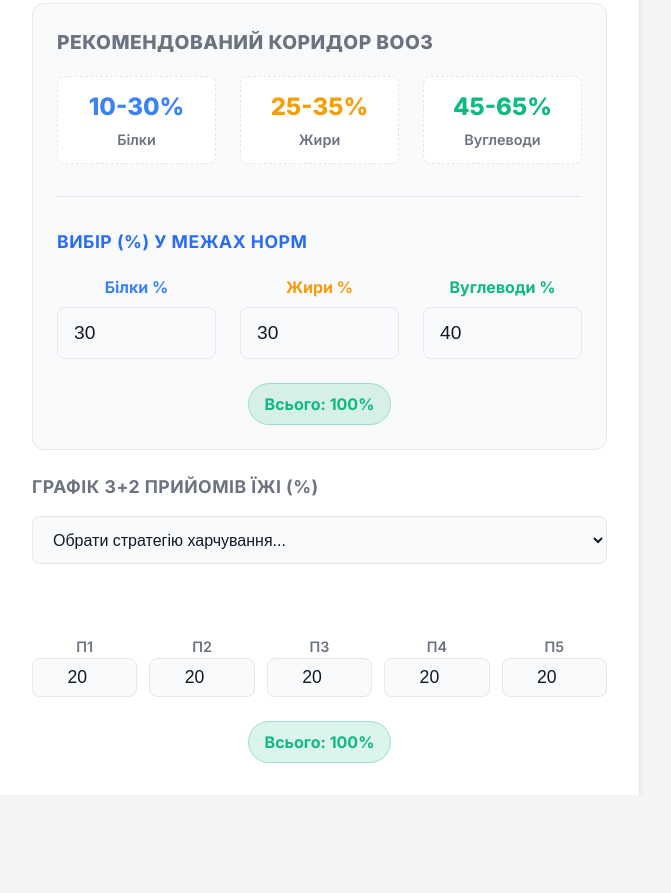
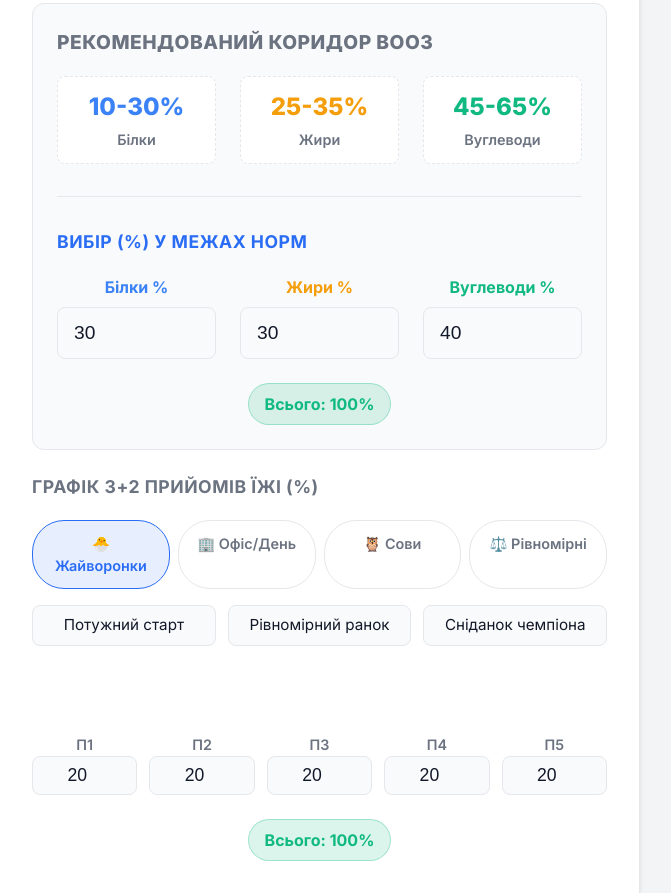
Before and after one commit to Dmytro-266/PCF, a plain HTML site: page index.html in a window 1280 px wide. Shown: the part 1057-1950 px from the top of the page, without its empty margins (0-671 px from the left). Before the commit the page ends 1852 px from the top, so only its background shows below. Drawn offline with Linux system fonts and the light colour scheme.

Commit message:
Update index.html

```diff
--- a/index.html
+++ b/index.html
@@ -4,6 +4,11 @@
     <meta charset="UTF-8">
     <meta name="viewport" content="width=device-width, initial-scale=1.0">
     <title>Professional Calorie Calculator</title>
+
+    <!-- Icons -->
+    <link rel="icon" type="image/png" href="12.png">
+    <link rel="apple-touch-icon" sizes="180x180" href="12.png">
+    <link rel="icon" sizes="192x192" href="12.png">
 
     <!-- Підключаємо сучасний шрифт Inter -->
     <link rel="preconnect" href="https://fonts.googleapis.com">
@@ -463,6 +468,69 @@
             transform: translateY(0);
         }
 
+        /* --- New Strategy Selector Styles --- */
+        .strategy-categories {
+            display: grid;
+            grid-template-columns: repeat(auto-fit, minmax(100px, 1fr));
+            gap: 0.5rem;
+            margin-bottom: 1rem;
+        }
+
+        .strategy-cat-btn {
+            padding: 0.75rem;
+            border: 1px solid var(--border-color);
+            border-radius: 2rem; /* Pill shape */
+            background: var(--bg-card);
+            color: var(--text-muted);
+            font-weight: 600;
+            font-size: 0.9rem;
+            cursor: pointer;
+            transition: all 0.2s;
+            text-align: center;
+        }
+
+        .strategy-cat-btn.active {
+            background: var(--primary-light);
+            border-color: var(--primary-color);
+            color: var(--primary-color);
+        }
+
+        body.dark-theme .strategy-cat-btn.active {
+            background: rgba(59, 130, 246, 0.2);
+        }
+
+        .strategy-options {
+            display: flex;
+            flex-wrap: wrap;
+            gap: 0.75rem;
+            margin-bottom: 1rem;
+        }
+
+        .strategy-opt-btn {
+            padding: 0.5rem 1rem;
+            border: 1px solid var(--border-color);
+            border-radius: 0.5rem;
+            background: var(--bg-input);
+            color: var(--text-main);
+            font-size: 0.95rem;
+            cursor: pointer;
+            transition: all 0.2s;
+            flex: 1;
+            text-align: center;
+            min-width: 120px;
+        }
+
+        .strategy-opt-btn:hover {
+            border-color: var(--success-color);
+        }
+
+        .strategy-opt-btn.active {
+            background: rgba(16, 185, 129, 0.15); /* Green-ish tint */
+            border-color: var(--success-color);
+            color: var(--success-color);
+            font-weight: 700;
+        }
+
         /* --- Results Panel Styling --- */
         .results-container {
             width: 100%;
@@ -775,14 +843,17 @@
 
                 <!-- Meals (Separate container as requested) -->
                 <div class="form-group">
-                    <h3 class="section-subtitle" style="margin-bottom: 0.5rem; font-size: 1.1rem; font-weight: 700;">ГРАФІК 3+2 ПРИЙОМІВ ЇЖІ (%)</h3>
+                    <h3 class="section-subtitle" style="margin-bottom: 0.75rem; font-size: 1.1rem; font-weight: 700;">ГРАФІК 3+2 ПРИЙОМІВ ЇЖІ (%)</h3>
 
-                    <!-- Strategy Selector -->
-                    <div style="margin-bottom: 1rem;">
-                        <select id="strategySelector" style="width: 100%; padding: 0.85rem 1rem; font-size: 1rem; border-radius: 0.5rem; border: 1px solid var(--border-color); background-color: var(--bg-input); color: var(--text-main);">
-                            <option value="" disabled selected>Обрати стратегію харчування...</option>
-                            <!-- Options populated by JS -->
-                        </select>
+                    <!-- NEW STRATEGY SELECTOR (Tabs + Options) -->
+                    <div style="margin-bottom: 1.5rem;">
+                        <!-- Row 1: Categories -->
+                        <div id="strategyCategories" class="strategy-categories"></div>
+
+                        <!-- Row 2: Options -->
+                        <div id="strategyOptions" class="strategy-options"></div>
+
+                        <!-- Description -->
                         <div id="strategyDescription"></div>
                     </div>
 
@@ -821,33 +892,45 @@
 
     <script>
         // --- 1. Data Structure: Strategies ---
-        const strategies = {
-            "Early Bird (Жайворонки)": [
+        const strategiesData = {
+            "early": {
+                label: "🐣 Жайворонки",
+                options: [
                     { name: "Потужний старт", desc: "Для тих, хто робить найважчу роботу до 12:00", values: [30, 10, 30, 10, 20] },
                     { name: "Рівномірний ранок", desc: "Баланс енергії до обіду", values: [35, 10, 25, 10, 20] },
                     { name: "Сніданок чемпіона", desc: "Максимум калорій зранку", values: [35, 15, 25, 10, 15] }
-            ],
-            "Office/Day (Офісний ритм)": [
+                ]
+            },
+            "office": {
+                label: "🏢 Офіс/День",
+                options: [
                     { name: "Класичний обід", desc: "Основний прийом їжі в середині дня", values: [25, 10, 35, 10, 20] },
                     { name: "Ситий полудень", desc: "Акцент на обідню перерву", values: [20, 10, 40, 10, 20] },
                     { name: "Денний пік", desc: "Для активності в другій половині дня", values: [15, 15, 35, 15, 20] }
-            ],
-            "Night Owl (Сови)": [
+                ]
+            },
+            "owl": {
+                label: "🦉 Сови",
+                options: [
                     { name: "Вечірній комфорт", desc: "Легкий ранок, ситна вечеря", values: [20, 10, 30, 10, 30] },
                     { name: "Пізня енергія", desc: "Для тих, хто працює пізно", values: [15, 10, 30, 10, 35] },
-                { name: "Нічний дожор (контрольований)", desc: "Сніданок символічний, основна енергія ввечері", values: [15, 10, 25, 15, 35] }
-            ],
-            "Grazing (Рівномірне)": [
+                    { name: "Нічний дожор", desc: "Сніданок символічний, основна енергія ввечері", values: [15, 10, 25, 15, 35] }
+                ]
+            },
+            "grazing": {
+                label: "⚖️ Рівномірні",
+                options: [
                     { name: "Ідеальний баланс", desc: "Рівні порції протягом дня", values: [20, 20, 20, 20, 20] },
-                { name: "Дробне харчування", desc: "Постійне підживлення", values: [20, 20, 20, 20, 20] }, // Duplicate values in source, keeping logic
-                { name: "Акцент на сніданок/обід/вечерю", desc: "Основні прийоми рівні, перекуси мінімальні", values: [30, 5, 30, 5, 30] }
+                    { name: "Дробне харчування", desc: "Постійне підживлення", values: [20, 20, 20, 20, 20] },
+                    { name: "3 основні + 2", desc: "Основні прийоми рівні, перекуси мінімальні", values: [30, 5, 30, 5, 30] }
                 ]
+            }
         };
 
         document.addEventListener('DOMContentLoaded', () => {
             loadSavedData();
             loadTheme();
-            initStrategySelector(); // Initialize Selector
+            initTabbedStrategySelector(); // New Init
 
             // Theme toggle
             document.getElementById('themeToggle').addEventListener('change', function() {
@@ -906,47 +989,66 @@
             updateMacroBadge();
         });
 
-        function initStrategySelector() {
-            const selector = document.getElementById('strategySelector');
+        function initTabbedStrategySelector() {
+            const categoriesContainer = document.getElementById('strategyCategories');
+            const optionsContainer = document.getElementById('strategyOptions');
             const description = document.getElementById('strategyDescription');
 
-            // Populate Dropdown
-            for (const [groupName, groupStrategies] of Object.entries(strategies)) {
-                const optgroup = document.createElement('optgroup');
-                optgroup.label = groupName;
+            let activeCategory = 'early'; // Default
 
-                groupStrategies.forEach((strat, index) => {
-                    const option = document.createElement('option');
-                    // Create a unique key for value to retrieve data later
-                    option.value = `${groupName}|${index}`;
-                    option.textContent = strat.name;
-                    optgroup.appendChild(option);
+            // 1. Render Category Tabs
+            function renderCategories() {
+                categoriesContainer.innerHTML = '';
+                for (const [key, data] of Object.entries(strategiesData)) {
+                    const btn = document.createElement('div');
+                    btn.className = `strategy-cat-btn ${key === activeCategory ? 'active' : ''}`;
+                    btn.textContent = data.label;
+                    btn.addEventListener('click', () => {
+                        activeCategory = key;
+                        renderCategories(); // Re-render to update active state
+                        renderOptions();    // Show options for new category
                     });
-
-                selector.appendChild(optgroup);
+                    categoriesContainer.appendChild(btn);
+                }
             }
 
-            // Handle Change
-            selector.addEventListener('change', function() {
-                const [group, index] = this.value.split('|');
-                const strategy = strategies[group][index];
+            // 2. Render Options for Active Category
+            function renderOptions() {
+                optionsContainer.innerHTML = '';
+                const currentOptions = strategiesData[activeCategory].options;
 
-                if (strategy) {
-                    // 1. Update Inputs
-                    document.getElementById('meal1').value = strategy.values[0];
-                    document.getElementById('meal2').value = strategy.values[1];
-                    document.getElementById('meal3').value = strategy.values[2];
-                    document.getElementById('meal4').value = strategy.values[3];
-                    document.getElementById('meal5').value = strategy.values[4];
+                currentOptions.forEach(opt => {
+                    const btn = document.createElement('div');
+                    btn.className = 'strategy-opt-btn';
+                    btn.textContent = opt.name;
+                    btn.addEventListener('click', () => {
+                        // Highlight active option
+                        document.querySelectorAll('.strategy-opt-btn').forEach(b => b.classList.remove('active'));
+                        btn.classList.add('active');
 
-                    // 2. Update Description
-                    description.textContent = strategy.desc;
+                        // Apply values
+                        applyStrategy(opt);
+                    });
+                    optionsContainer.appendChild(btn);
+                });
+            }
 
-                    // 3. Update Badge & Save
+            function applyStrategy(opt) {
+                document.getElementById('meal1').value = opt.values[0];
+                document.getElementById('meal2').value = opt.values[1];
+                document.getElementById('meal3').value = opt.values[2];
+                document.getElementById('meal4').value = opt.values[3];
+                document.getElementById('meal5').value = opt.values[4];
+
+                description.textContent = opt.desc;
+
                 updatePercentageBadge();
                 saveData();
             }
-            });
+
+            // Initial Render
+            renderCategories();
+            renderOptions();
         }
 
         function saveData() {
```
Lines whose indentation alone changed are shown as unchanged.
